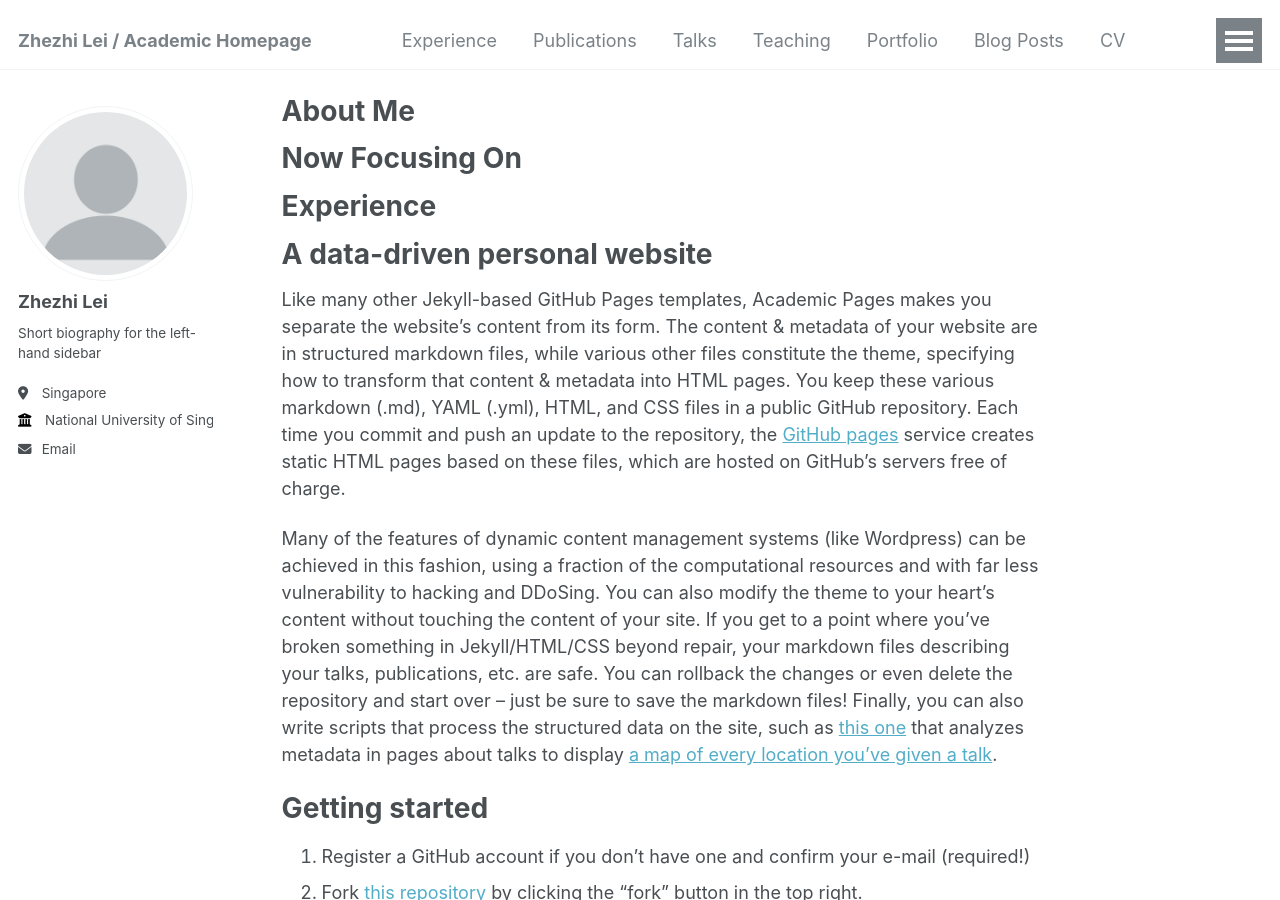
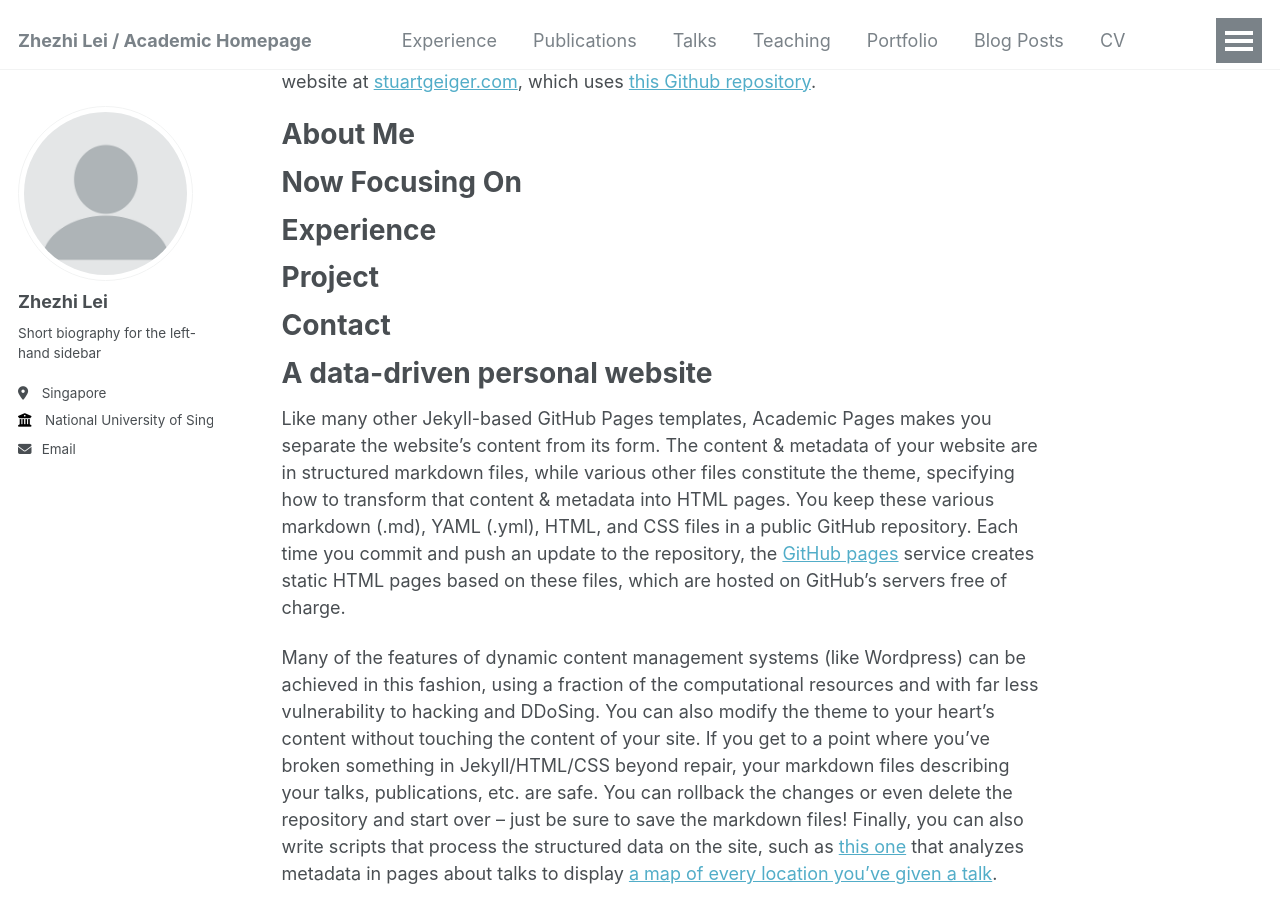
Before and after one commit to cell-core/cell-core.github.io, a Jekyll site: the page built from _pages/about.md, in a window 1280 px wide and 900 px high, scrolled down 347 px. Built offline with Jekyll 4.4.1, drawn with Linux system fonts in a browser that asks for light colours.

Commit message:
Update about.md

```diff
--- a/_pages/about.md
+++ b/_pages/about.md
@@ -6,6 +6,7 @@ redirect_from:
   - /about/
   - /about.html
 ---
+<a id="Home"></a>
 
 This is the front page of a website that is powered by the [Academic Pages template](https://github.com/academicpages/academicpages.github.io) and hosted on GitHub pages. [GitHub pages](https://pages.github.com) is a free service in which websites are built and hosted from code and data stored in a GitHub repository, automatically updating when a new commit is made to the respository. This template was forked from the [Minimal Mistakes Jekyll Theme](https://mmistakes.github.io/minimal-mistakes/) created by Michael Rose, and then extended to support the kinds of content that academics have: publications, talks, teaching, a portfolio, blog posts, and a dynamically-generated CV. You can fork [this repository](https://github.com/academicpages/academicpages.github.io) right now, modify the configuration and markdown files, add your own PDFs and other content, and have your own site for free, with no ads! An older version of this template powers my own personal website at [stuartgeiger.com](http://stuartgeiger.com), which uses [this Github repository](https://github.com/staeiou/staeiou.github.io).
 
@@ -14,6 +15,10 @@ This is the front page of a website that is powered by the [Academic Pages templ
 # Now Focusing On
 
 # <a id="Experience"></a> Experience
+
+# <a id="Project"></a> Project
+
+# <a id="Contact"></a> Contact
 
 A data-driven personal website
 ======
```
